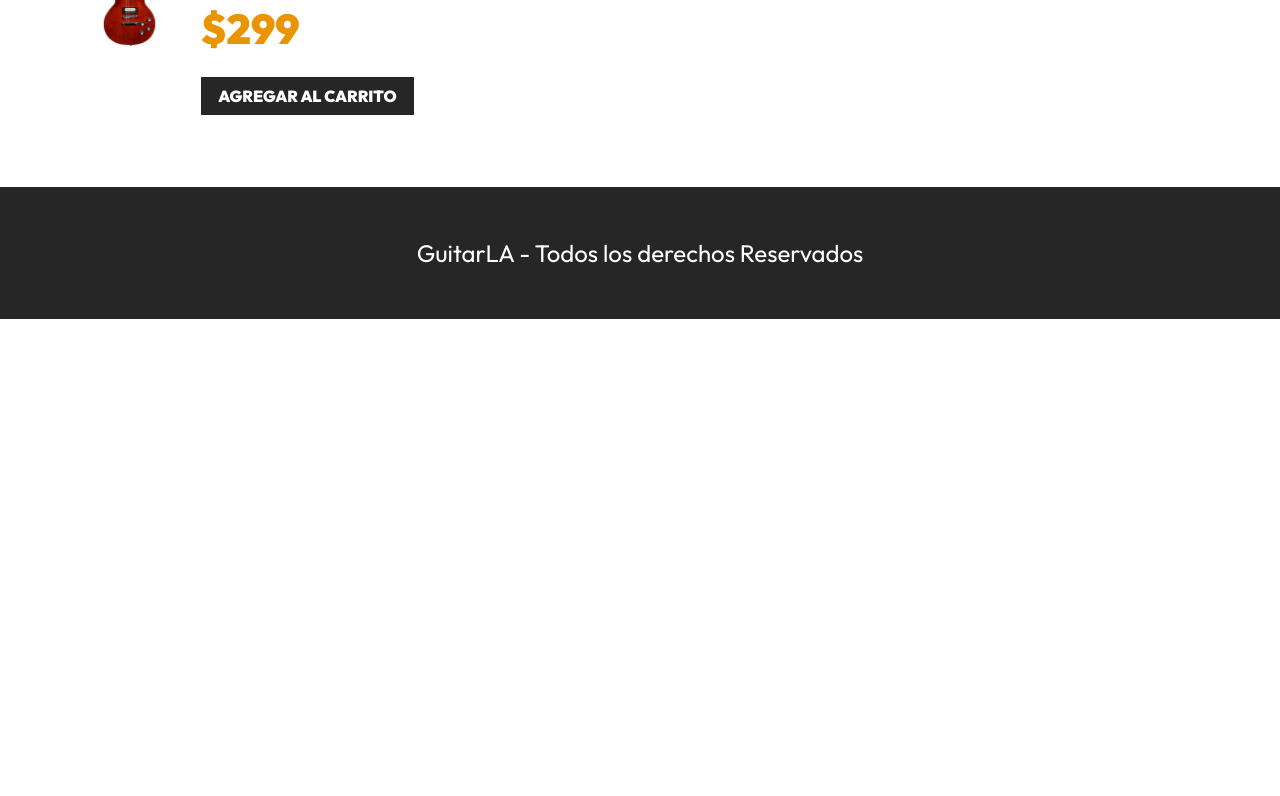
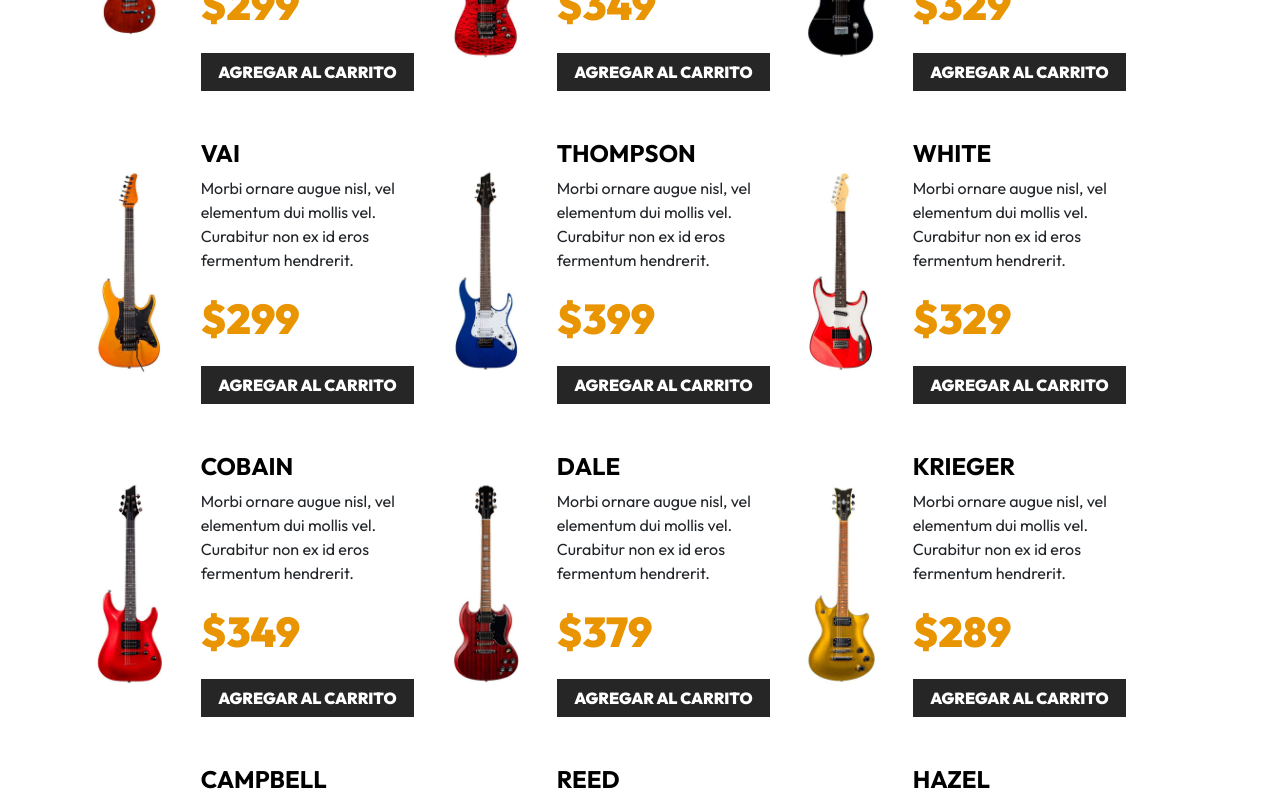
Before and after one commit to CasJuan/guitarraLA, a React (Vite) app: page / in a window 1280 px wide. Shown: the part 540-1336 px from the top of the page. Before the commit the page ends 859 px from the top, so only its background shows below. Built offline with nearby package versions, Linux system fonts and the light colour scheme.

Commit message:
[ADD] manejo de props conexion con la api o bd interna

```diff
--- a/src/App.jsx
+++ b/src/App.jsx
@@ -1,12 +1,13 @@
 import { useEffect, useState } from "react"
 import Guitar from "./components/Guitar"
 import Header from "./components/Header"
+import {db} from './data/db'
 
 
 function App() {
 
     //State
-    const [auth,setAuth] = useState(false);
+    /* const [auth,setAuth] = useState(false);
     const [total,setTotal] = useState(0);
     const [cart,setCart] = useState([]);
 
@@ -14,10 +15,15 @@
         if(auth){
             console.log('Autenticado');
         }
-    }, [auth])
+    }, [auth]) */
 
+    const [data,setData] = useState(db);
 
-
+    /*
+    PARA CONSUMO DE API
+    useEffect (() => {
+        setData(db)
+    },[]) */
 
   return (
     <>
@@ -27,7 +33,14 @@
     <main className="container-xl mt-5">
         <h2 className="text-center">Nuestra Colección</h2>
         <div className="row mt-5">
-            <Guitar/>
+            {
+                data.map((guitar) => (
+                    <Guitar
+                        key={guitar.id}
+                        guitar={guitar}
+                    />
+                ))
+            }
         </div>
     </main>
 
--- a/src/components/Guitar.jsx
+++ b/src/components/Guitar.jsx
@@ -1,16 +1,18 @@
 
-export default function Guitar() {
+export default function Guitar({guitar}) {
+
+    const {id, name, image, description, price} = guitar;
 
 return(
     <>
         <div className="col-md-6 col-lg-4 my-4 row align-items-center">
                 <div className="col-4">
-                    <img className="img-fluid" src="./public/img/guitarra_01.jpg" alt="imagen guitarra" />
+                    <img className="img-fluid" src={`/img/${image}.jpg`} alt="imagen guitarra" />
                 </div>
                 <div className="col-8">
-                    <h3 className="text-black fs-4 fw-bold text-uppercase">Lukather</h3>
-                    <p>Lorem ipsum, dolor sit amet consectetur adipisicing elit. Sit quae labore odit magnam in autem nesciunt, amet deserunt</p>
-                    <p className="fw-black text-primary fs-3">$299</p>
+                    <h3 className="text-black fs-4 fw-bold text-uppercase">{name}</h3>
+                    <p>{description}</p>
+                    <p className="fw-black text-primary fs-3">${price}</p>
                     <button
                         type="button"
                         className="btn btn-dark w-100"
@@ -18,12 +20,6 @@
                 </div>
             </div>
 
-
-
-
-
-
-
     </>
 )
 
--- /dev/null
+++ b/src/data/db.js
@@ -0,0 +1,86 @@
+export const db = [
+    {
+        id: 1,
+        name: 'Lukather',
+        image: 'guitarra_01',
+        description: 'Morbi ornare augue nisl, vel elementum dui mollis vel. Curabitur non ex id eros fermentum hendrerit.',
+        price: 299,
+    },
+    {
+        id: 2,
+        name: 'SRV',
+        image: 'guitarra_02',
+        description: 'Morbi ornare augue nisl, vel elementum dui mollis vel. Curabitur non ex id eros fermentum hendrerit.',
+        price: 349,
+    },
+    {
+        id: 3,
+        name: 'Borland',
+        image: 'guitarra_03',
+        description: 'Morbi ornare augue nisl, vel elementum dui mollis vel. Curabitur non ex id eros fermentum hendrerit.',
+        price: 329,
+    },
+    {
+        id: 4,
+        name: 'VAI',
+        image: 'guitarra_04',
+        description: 'Morbi ornare augue nisl, vel elementum dui mollis vel. Curabitur non ex id eros fermentum hendrerit.',
+        price: 299,
+    },
+    {
+        id: 5,
+        name: 'Thompson',
+        image: 'guitarra_05',
+        description: 'Morbi ornare augue nisl, vel elementum dui mollis vel. Curabitur non ex id eros fermentum hendrerit.',
+        price: 399,
+    },
+    {
+        id: 6,
+        name: 'White',
+        image: 'guitarra_06',
+        description: 'Morbi ornare augue nisl, vel elementum dui mollis vel. Curabitur non ex id eros fermentum hendrerit.',
+        price: 329,
+    },
+    {
+        id: 7,
+        name: 'Cobain',
+        image: 'guitarra_07',
+        description: 'Morbi ornare augue nisl, vel elementum dui mollis vel. Curabitur non ex id eros fermentum hendrerit.',
+        price: 349,
+    },
+    {
+        id: 8,
+        name: 'Dale',
+        image: 'guitarra_08',
+        description: 'Morbi ornare augue nisl, vel elementum dui mollis vel. Curabitur non ex id eros fermentum hendrerit.',
+        price: 379,
+    },
+    {
+        id: 9,
+        name: 'Krieger',
+        image: 'guitarra_09',
+        description: 'Morbi ornare augue nisl, vel elementum dui mollis vel. Curabitur non ex id eros fermentum hendrerit.',
+        price: 289,
+    },
+    {
+        id: 10,
+        name: 'Campbell',
+        image: 'guitarra_10',
+        description: 'Morbi ornare augue nisl, vel elementum dui mollis vel. Curabitur non ex id eros fermentum hendrerit.',
+        price: 349,
+    },
+    {
+        id: 11,
+        name: 'Reed',
+        image: 'guitarra_11',
+        description: 'Morbi ornare augue nisl, vel elementum dui mollis vel. Curabitur non ex id eros fermentum hendrerit.',
+        price: 399,
+    },
+    {
+        id: 12,
+        name: 'Hazel',
+        image: 'guitarra_12',
+        description: 'Morbi ornare augue nisl, vel elementum dui mollis vel. Curabitur non ex id eros fermentum hendrerit.',
+        price: 379,
+    },
+  ]
```
